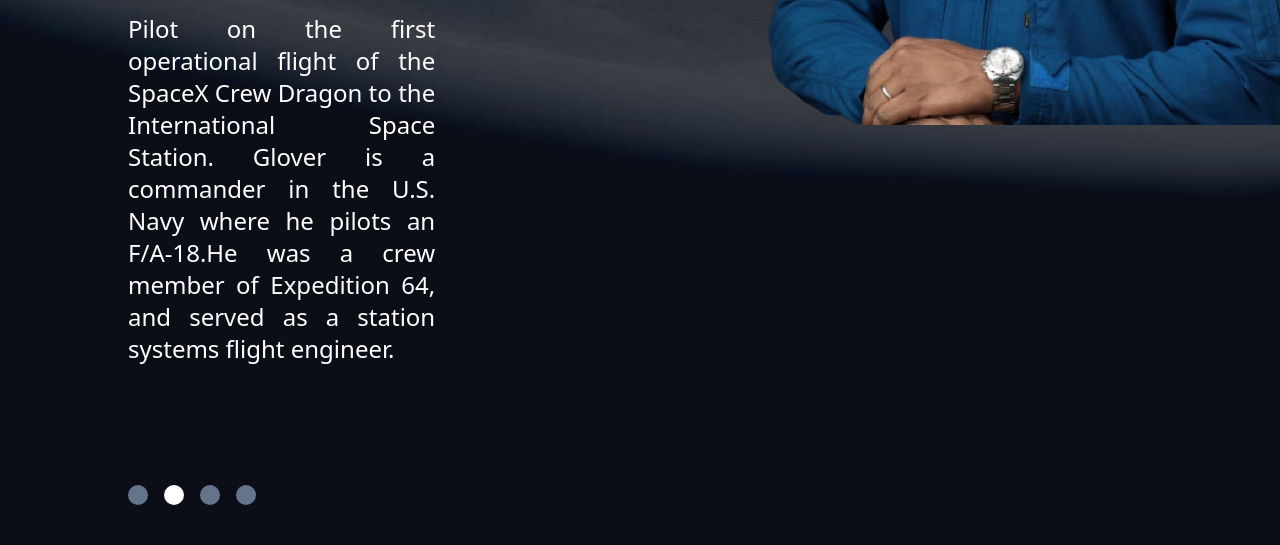
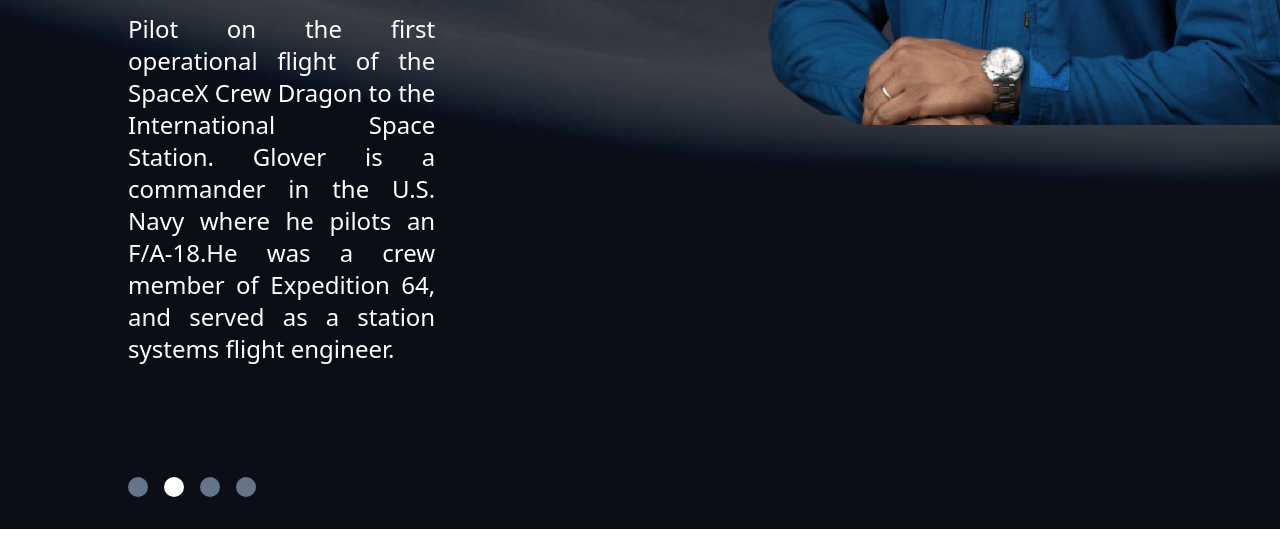
Before and after one commit to Okikechukwukere/space-tourism, a website: page src/crew-pilot.html in a window 1280 px wide. Shown: the part 675-1220 px from the top of the page. Drawn offline with Linux system fonts and the light colour scheme.

Commit message:
made some modifications

```diff
--- a/src/crew-pilot.html
+++ b/src/crew-pilot.html
@@ -86,9 +86,9 @@
         </nav>
       </header>
       <section
-        class="flex flex-col items-center text-center mt-20 md:mt-32 lg:flex-row lg:justify-between h-[100%] lg:px-[10%]"
+        class="flex flex-col items-center text-center mt-20 md:mt-32 lg:flex-row lg:justify-between h-full lg:px-[10%] min-h-[100%]"
       >
-        <div class="md:order-last w-[60vw] lg:w-[30vw] lg:h-[100%]">
+        <div class="md:order-last w-[60vw] lg:w-[30vw] lg:h-full">
           <img
             src="./assets/crew/image-victor-glover.webp"
             alt=""
@@ -97,7 +97,7 @@
           />
         </div>
         <div
-          class="flex flex-col lg:items-start w-[90vw] md:w-[85vw] lg:w-[40vw] lg:h-[100%]"
+          class="flex flex-col lg:items-start w-[90vw] md:w-[85vw] lg:w-[40vw] lg:h-full"
         >
           <div class="text-center lg:text-justify">
             <p
@@ -125,7 +125,7 @@
             </div>
           </div>
           <div
-            class="flex justify-center my-10 order-first lg:order-last"
+            class="flex justify-center my-8 order-first lg:order-last"
             data-dot
           >
             <p
```
Also changed, not shown: src/crew-commander.html (+1 -1 lines), src/crew-engineer.html (+1 -1 lines), src/crew-specialist.html (+1 -1 lines), dist/output.css, 1 other file.
